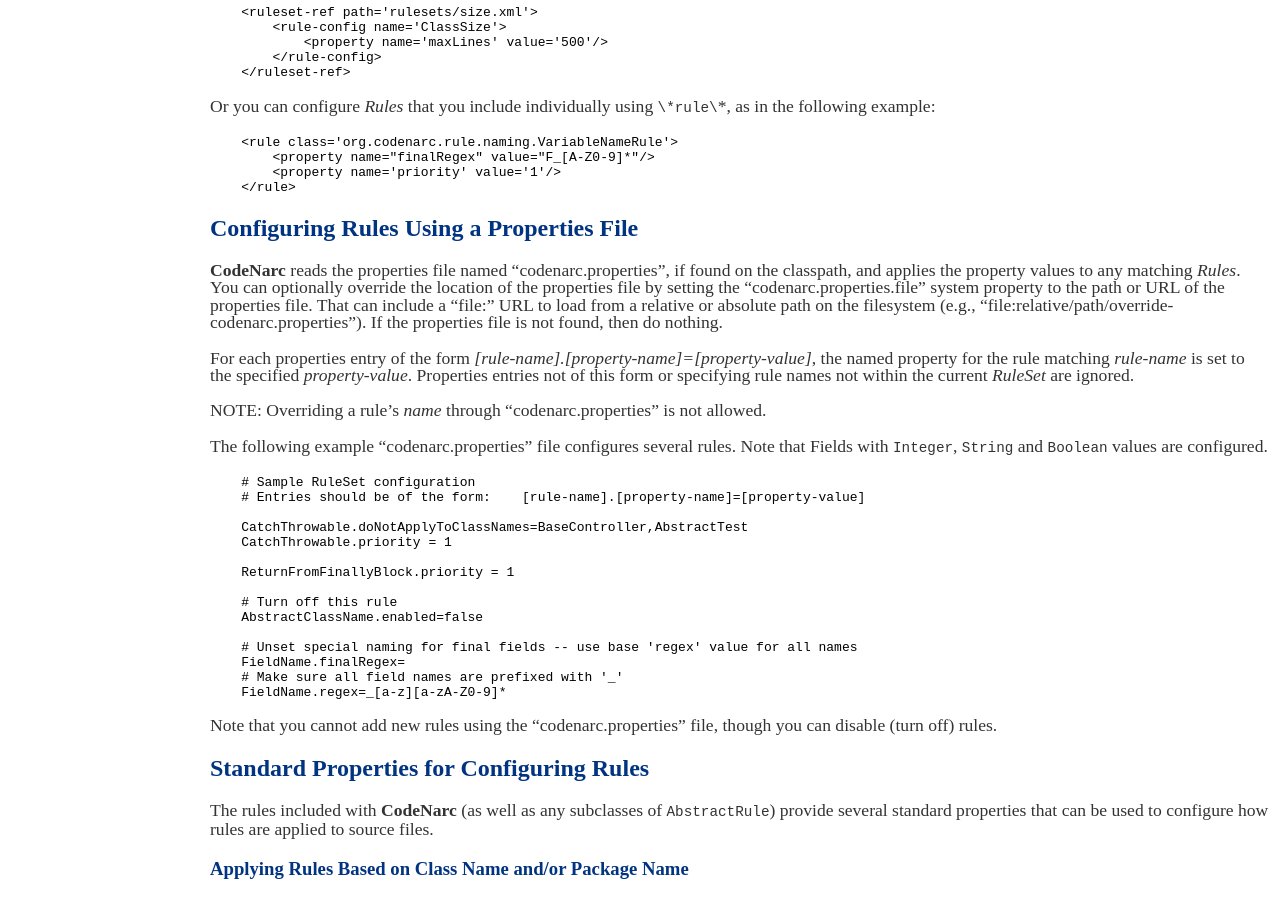
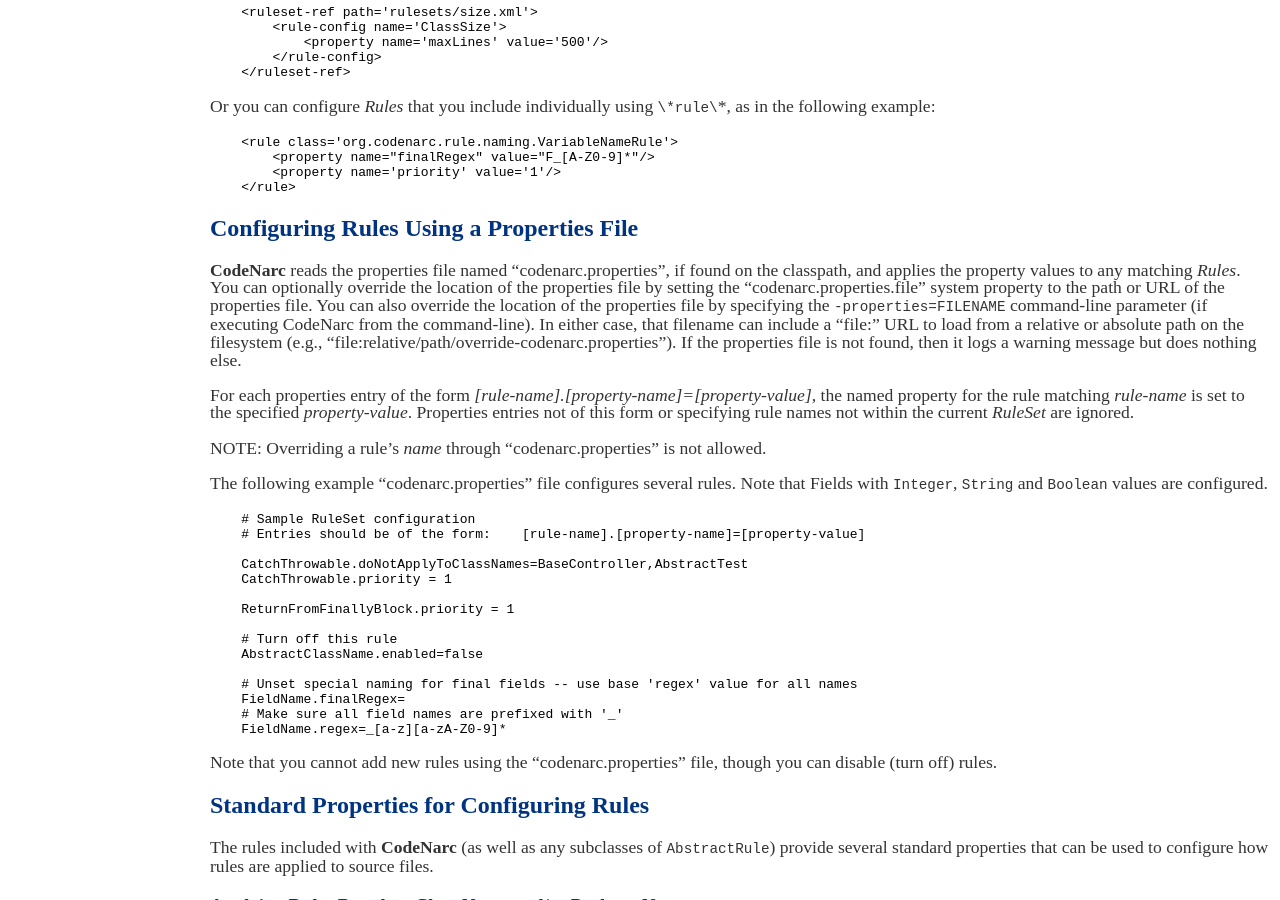
Before and after one commit to CodeNarc/CodeNarc, a Jekyll site: the page built from codenarc-configuring-rules.md, in a window 1280 px wide and 900 px high, scrolled down 1055 px. Built offline with Jekyll 4.4.1, drawn with Linux system fonts in a browser that asks for light colours.

Commit message:
#574: Add -properties command-line parameter

```diff
--- a/codenarc-configuring-rules.md
+++ b/codenarc-configuring-rules.md
@@ -86,9 +86,11 @@ Or you can configure *Rules* that you include individually using `\*rule\`*, as
 **CodeNarc** reads the properties file named "codenarc.properties", if found on the classpath,
 and applies the property values to any matching *Rules*. You can optionally override the location
 of the properties file by setting the "codenarc.properties.file" system property to the path or
-URL of the properties file. That can include a "file:" URL to load from a relative or absolute
-path on the filesystem (e.g., "file:relative/path/override-codenarc.properties"). If the
-properties file is not found, then do nothing.
+URL of the properties file. You can also override the location of the properties file by
+specifying the `-properties=FILENAME` command-line parameter (if executing CodeNarc from the
+command-line). In either case, that filename can include a "file:" URL to load from a relative
+or absolute path on the filesystem (e.g., "file:relative/path/override-codenarc.properties").
+If the properties file is not found, then it logs a warning message but does nothing else.
 
 For each properties entry of the form *[rule-name].[property-name]=[property-value]*,
 the named property for the rule matching *rule-name* is set to the
```
Also changed, not shown: codenarc-command-line.md (+2 -2 lines), codenarc-docker.md (+3 -0 lines).
